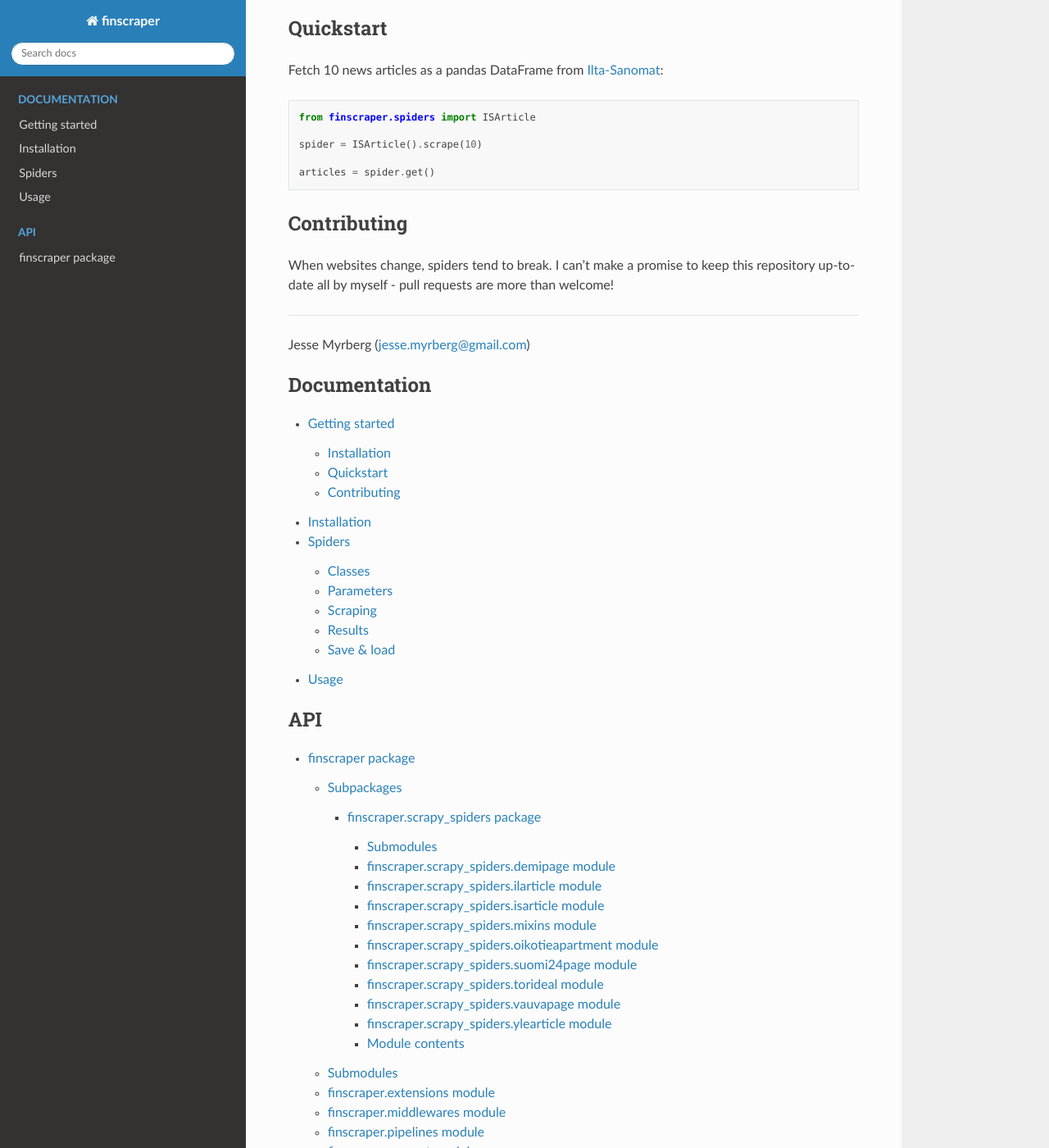
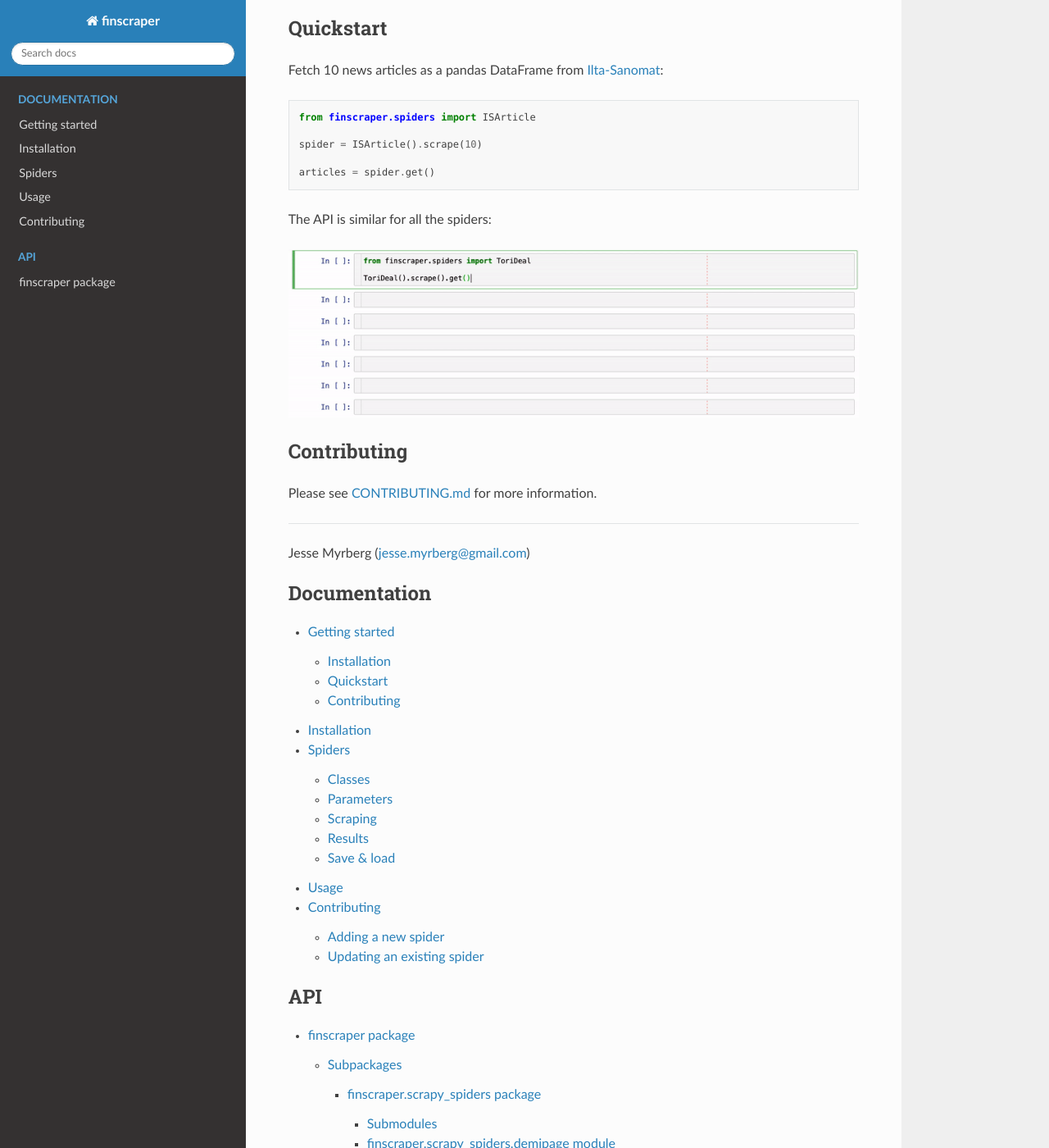
Before and after one commit to jmyrberg/finscraper, a Sphinx documentation site: the page built from docs/source/index.rst, in a window 1280 px wide and 1400 px high, scrolled down 813 px. Shown: the whole window at 82% size. Built offline with Sphinx 7.4.7 and the Read the Docs theme 2.0.0, drawn with Linux system fonts in a browser that asks for light colours; the version number could not be read and is left out.

````diff
--- a/README.md
+++ b/README.md
@@ -37,10 +37,14 @@ spider = ISArticle().scrape(10)
 articles = spider.get()
 ```
 
+The API is similar for all the spiders:
+
+![Finscraper in action](https://github.com/jmyrberg/finscraper/blob/master/docs/finscraper.gif)
+
+
 ## Contributing
 
-When websites change, spiders tend to break. I can't make a promise to keep this
-repository up-to-date all by myself - pull requests are more than welcome!
+Please see [CONTRIBUTING.md](https://github.com/jmyrberg/finscraper/blob/master/CONTRIBUTING.md) for more information.
 
 
 ---
--- /dev/null
+++ b/docs/source/contributing.rst
@@ -0,0 +1 @@
+.. mdinclude:: ../../CONTRIBUTING.md
--- a/docs/source/index.rst
+++ b/docs/source/index.rst
@@ -9,6 +9,7 @@
    installation
    spiders
    usage
+   contributing
 
 
 .. toctree::
````
Also changed, not shown: CONTRIBUTING.md (added, +27 -0 lines), setup.py (+5 -3 lines), docs/finscraper.gif (added), 3 other files.
